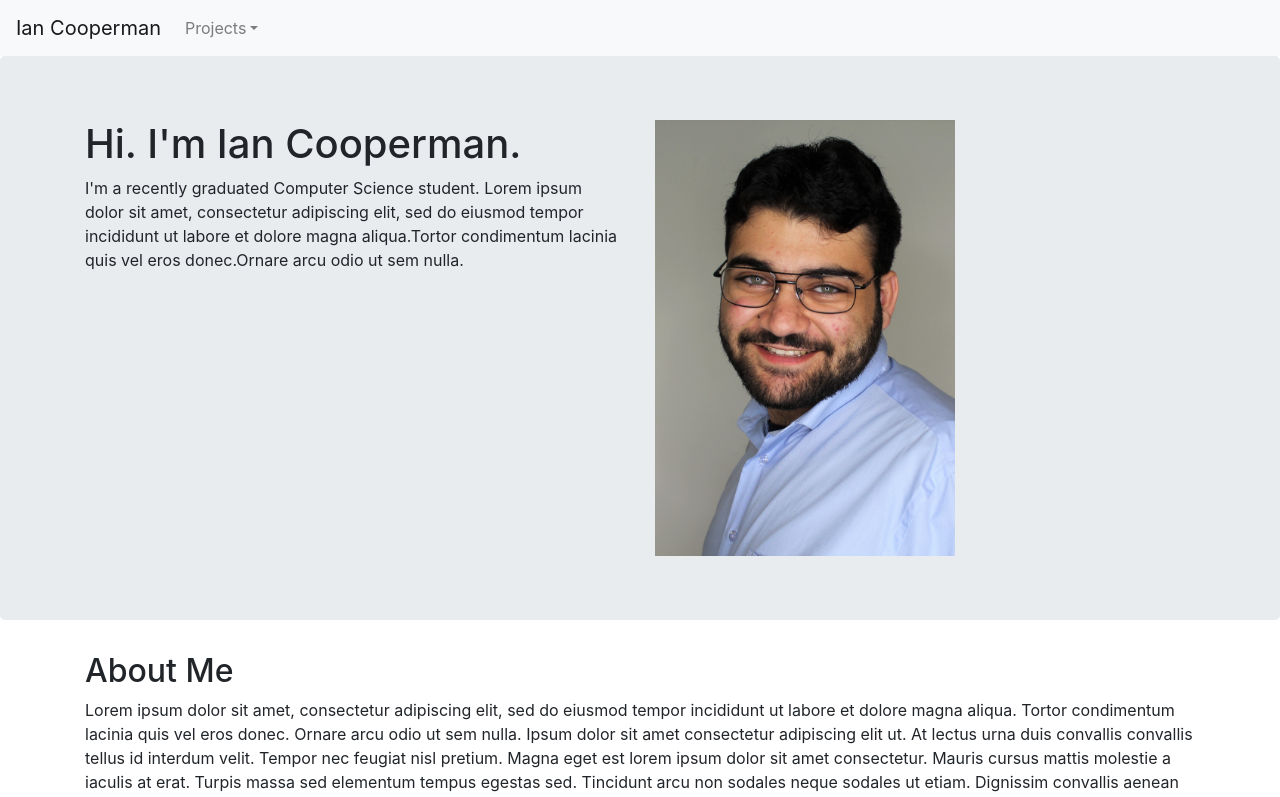
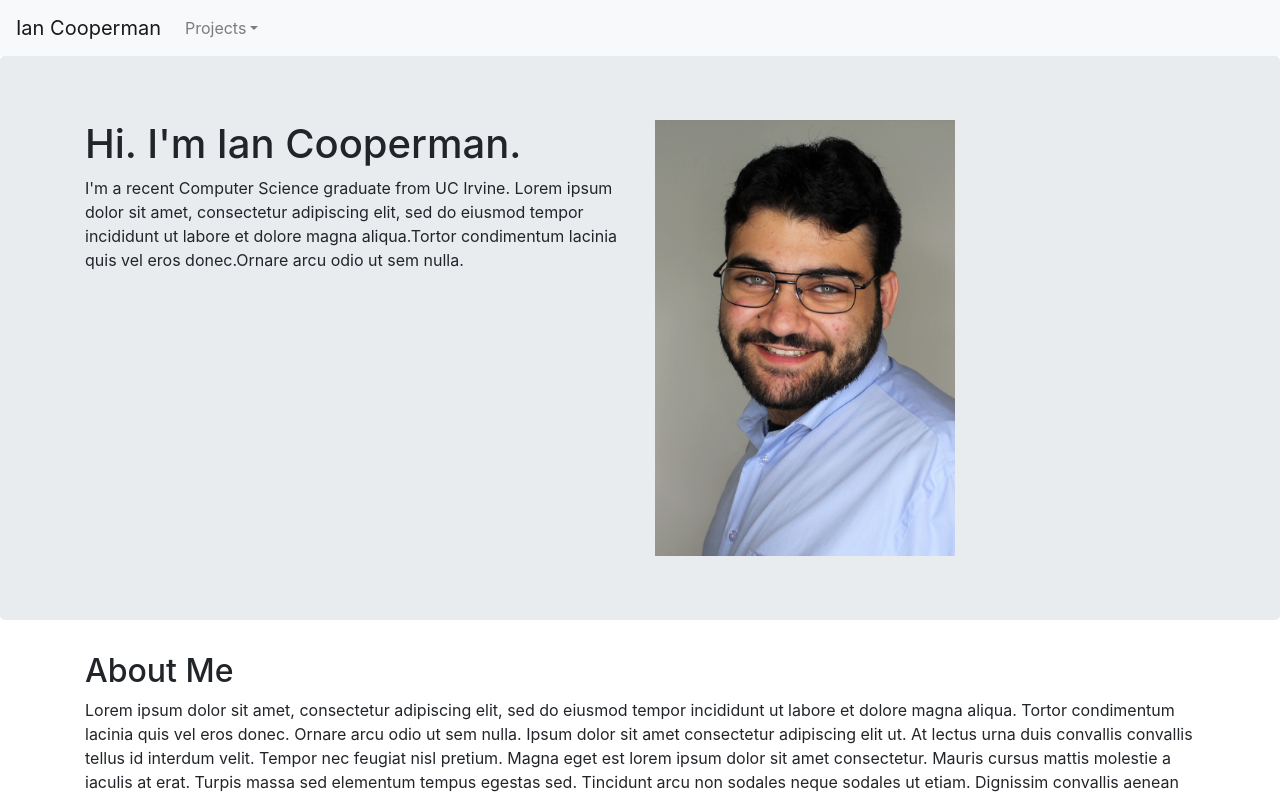
Before and after one commit to iancooperman/iancooperman.github.io, a React (Create React App) app: page / in a window 1280 px wide. Shown: the top 797 px of the page. Built offline with nearby package versions, Linux system fonts and the light colour scheme.

Commit message:
Deleted text in separate files and fixed scene graph diagram width

```diff
--- a/src/AboutMe.js
+++ /dev/null
@@ -1,12 +0,0 @@
-import { aboutMeHeader, aboutMeBody } from './text.js';
-
-function AboutMe() {
-    return (
-        <div>
-            {aboutMeHeader}
-            {aboutMeBody}
-        </div>
-    );
-}
-
-export default AboutMe;
--- a/src/App.js
+++ b/src/App.js
@@ -10,7 +10,6 @@ import './App.css';
 // Local imports
 import PortfolioNavbar from './pageComponents/PortfolioNavbar';
 import BottomBar from './pageComponents/BottomBar';
-import Home from './pages/Home';
 import metadata from "./pages/metadata";
 
 function App() {
--- /dev/null
+++ b/src/pageComponents/PageIntro.css
@@ -0,0 +1,7 @@
+#preview-picture {
+    width: 300px;
+}
+
+.container img {
+    max-width: 100%;
+}
--- a/src/pageComponents/ProjectIntro.js
+++ b/src/pageComponents/PageIntro.js
@@ -4,6 +4,9 @@ import Jumbotron from 'react-bootstrap/Jumbotron';
 import Container from 'react-bootstrap/Container';
 import Row from 'react-bootstrap/Row';
 import Col from 'react-bootstrap/Col';
+
+// CSS imports
+import './PageIntro.css';
 
 
 // This component is meant to be placed at the top of a project page component.
--- a/src/pages/Dyetr.js
+++ b/src/pages/Dyetr.js
@@ -1,10 +1,10 @@
 // local js
-import ProjectIntro from '../pageComponents/ProjectIntro';
+import PageIntro from '../pageComponents/PageIntro';
 
 function Dyetr(props) {
     return (
         <div className="Dyetr">
-            <ProjectIntro
+            <PageIntro
                 name="Dyetr"
                 date="March 2021"
                 description="A calorie-counting app with a food recommendation system."
--- a/src/pages/Fabflix.js
+++ b/src/pages/Fabflix.js
@@ -1,10 +1,10 @@
 // local js
-import ProjectIntro from '../pageComponents/ProjectIntro';
+import PageIntro from '../pageComponents/PageIntro';
 
 function Fabflix(props) {
     return (
         <div className="Fabflix">
-            <ProjectIntro
+            <PageIntro
                 name="Fabflix"
                 date="June 2020"
                 description="A sample Netflix-like website created for a class."
--- a/src/pages/Home.js
+++ b/src/pages/Home.js
@@ -1,36 +1,26 @@
 // Bootstrap imports
-import Jumbotron from 'react-bootstrap/Jumbotron';
 import Container from 'react-bootstrap/Container';
-import Row from 'react-bootstrap/Row';
-import Col from 'react-bootstrap/Col';
 
 // Local imports
-import AboutMe from '../AboutMe.js';
 import profilePic from '../images/profilepic.jpg'
 import './Home.css';
+import PageIntro from '../pageComponents/PageIntro';
 
 // Text imports
-import { introHeader, introBody } from '../text.js';
 
 function Home() {
     return (
-        <div>
-            <Jumbotron>
-                <Container>
-                    <Row>
-                        <Col>
-                            <h1>{introHeader}</h1>
-                            <p>{introBody}</p>
-                        </Col>
-                        <Col>
-                            <img src={profilePic} alt="Profile Pic" id="profilePic"></img>
-                        </Col>
-                    </Row>
-                </Container>
-            </Jumbotron>
+        <div className="Home">
+            <PageIntro
+                name="Hi. I'm Ian Cooperman."
+                description="I'm a recent Computer Science graduate from UC Irvine. Lorem ipsum dolor sit amet, consectetur adipiscing elit, sed do eiusmod tempor incididunt ut labore et dolore magna aliqua.Tortor condimentum lacinia quis vel eros donec.Ornare arcu odio ut sem nulla."
+                image={profilePic}
+            />
 
             <Container>
-                <AboutMe />
+                <h2>About Me</h2>
+                <p>Lorem ipsum dolor sit amet, consectetur adipiscing elit, sed do eiusmod tempor incididunt ut labore et dolore magna aliqua. Tortor condimentum lacinia quis vel eros donec. Ornare arcu odio ut sem nulla. Ipsum dolor sit amet consectetur adipiscing elit ut. At lectus urna duis convallis convallis tellus id interdum velit. Tempor nec feugiat nisl pretium. Magna eget est lorem ipsum dolor sit amet consectetur. Mauris cursus mattis molestie a iaculis at erat. Turpis massa sed elementum tempus egestas sed. Tincidunt arcu non sodales neque sodales ut etiam. Dignissim convallis aenean et tortor at risus viverra. Sed felis eget velit aliquet sagittis id consectetur purus. Iaculis nunc sed augue lacus viverra. Eget nulla facilisi etiam dignissim diam quis enim.</p>
+
             </Container>
         </div>
     );
--- a/src/pages/JavaScriptGraphicsEngine.js
+++ b/src/pages/JavaScriptGraphicsEngine.js
@@ -3,7 +3,7 @@ import javascriptGraphicsEngineGif from '../images/javascript-graphics-engine.gi
 import sceneGraphDiagram from '../images/CS-112-Final-Scene-Graph.png';
 
 // local js
-import ProjectIntro from '../pageComponents/ProjectIntro';
+import PageIntro from '../pageComponents/PageIntro';
 
 // Bootstrap imports
 import Container from 'react-bootstrap/Container';
@@ -11,7 +11,7 @@ import Container from 'react-bootstrap/Container';
 function JavaScriptGraphicsEngine(props) {
     return (
         <div className="JavaScriptGraphicsEngine">
-            <ProjectIntro
+            <PageIntro
                 name="JavaScript Graphics Engine"
                 date="December 2019"
                 description="A simple Unity-like graphics engine made for the purpose of displaying simple scenes. Used to render a specific scene in the final project of my Computer Graphics class. Programmed entirely in barebones WebGL; no three.js here."
--- a/src/text.js
+++ /dev/null
@@ -1,12 +0,0 @@
-export let introHeader = "Hi. I'm Ian Cooperman."
-export let introBody = "I'm a recently graduated Computer Science student. Lorem ipsum dolor sit amet, consectetur adipiscing elit, sed do eiusmod tempor incididunt ut labore et dolore magna aliqua.Tortor condimentum lacinia quis vel eros donec.Ornare arcu odio ut sem nulla.";
-
-export let aboutMeHeader = (<h2>About Me</h2>);
-export let aboutMeBody = (
-    <div>
-        <p>Lorem ipsum dolor sit amet, consectetur adipiscing elit, sed do eiusmod tempor incididunt ut labore et dolore magna aliqua. Tortor condimentum lacinia quis vel eros donec. Ornare arcu odio ut sem nulla. Ipsum dolor sit amet consectetur adipiscing elit ut. At lectus urna duis convallis convallis tellus id interdum velit. Tempor nec feugiat nisl pretium. Magna eget est lorem ipsum dolor sit amet consectetur. Mauris cursus mattis molestie a iaculis at erat. Turpis massa sed elementum tempus egestas sed. Tincidunt arcu non sodales neque sodales ut etiam. Dignissim convallis aenean et tortor at risus viverra. Sed felis eget velit aliquet sagittis id consectetur purus. Iaculis nunc sed augue lacus viverra. Eget nulla facilisi etiam dignissim diam quis enim.</p>
-    </div>
-);
-
-export let project0title = "Dyetr";
-export let project1title = "Search Engine";
```
